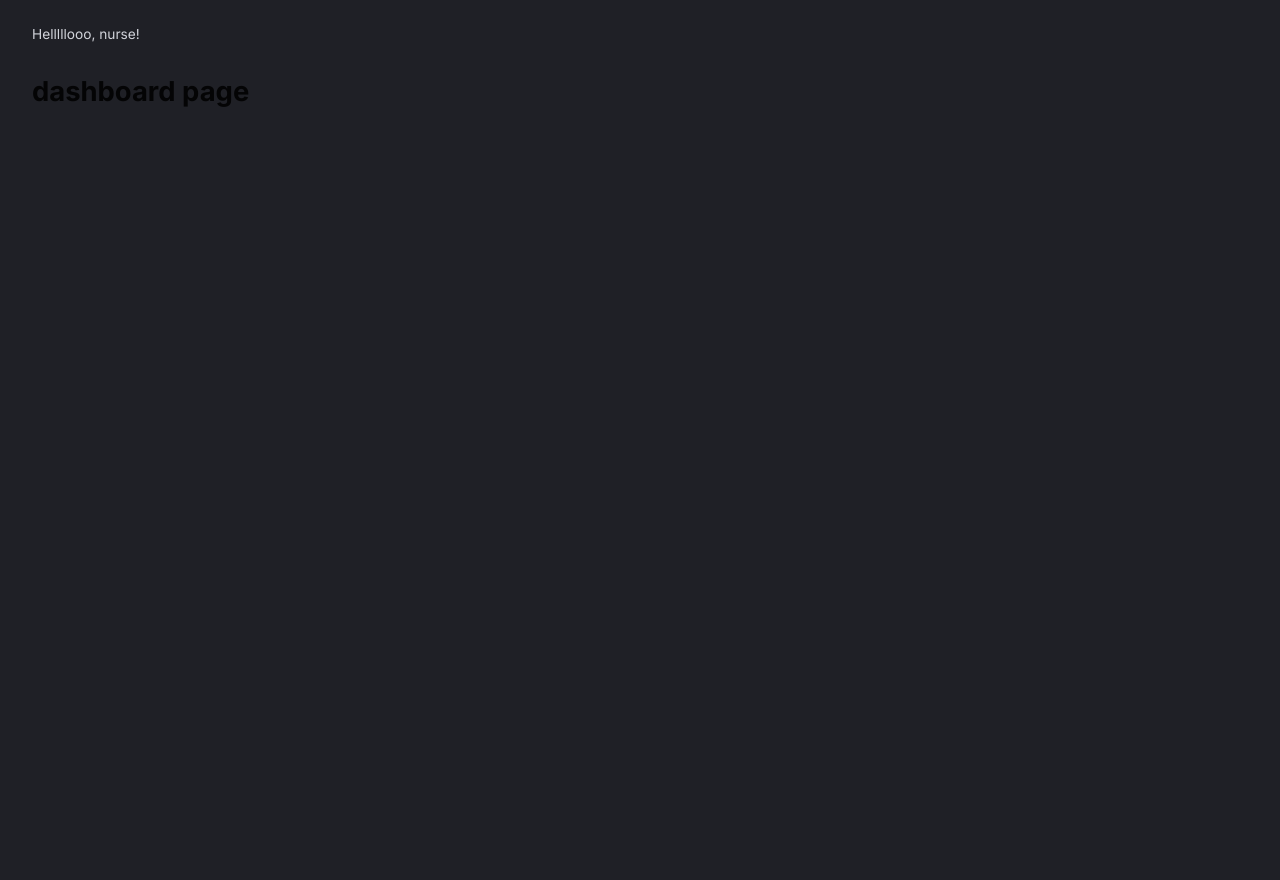
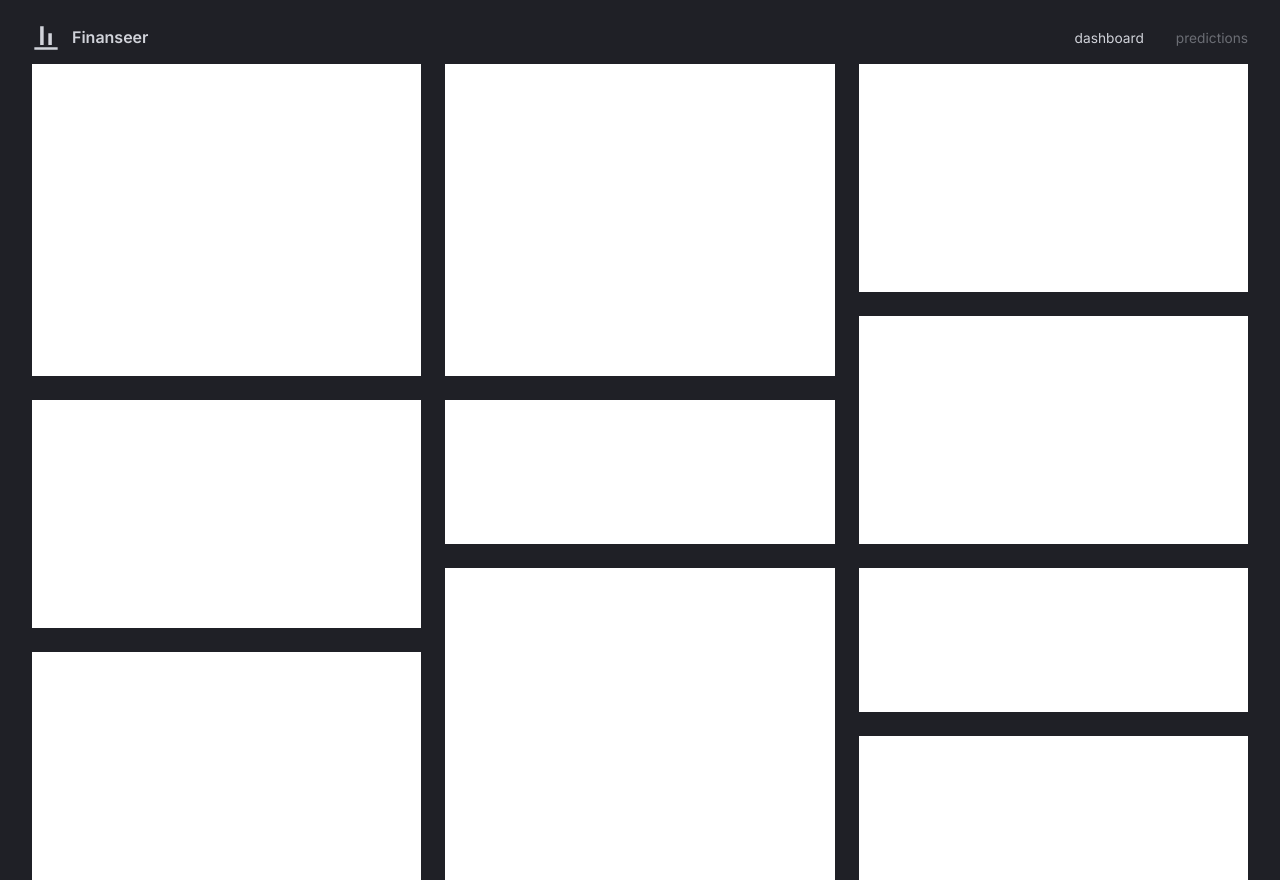
Before and after one commit to coffeendude/dashboard, a React (Vite) app in the folder dash-client/: page / in a window 1280 px wide. Before the commit the page ends 800 px from the top, so only its background shows below. Built offline with nearby package versions, Linux system fonts and the light colour scheme.

Commit message:
setting up the dashboard grid

```diff
--- a/dash-client/src/App.tsx
+++ b/dash-client/src/App.tsx
@@ -4,6 +4,7 @@
 import { themeSettings } from "./theme"
 import { BrowserRouter, Route, Routes } from "react-router-dom"
 import Navbar from "@/scenes/navbar"
+import Dashboard from "@/scenes/dashboard"
 
 
 function App() {
@@ -23,7 +24,7 @@
           <Box width="100%" height="100%" padding="1rem 2rem 4rem 2rem">
             <Navbar />
             <Routes>
-              <Route path="/" element={<div><h1>dashboard page</h1></div>} />
+              <Route path="/" element={<Dashboard />} />
               <Route path="/predictions" element={<div><h1>predictions page</h1></div>} />
             </Routes>
           </Box>
--- /dev/null
+++ b/dash-client/src/scenes/dashboard/index.tsx
@@ -0,0 +1,39 @@
+import { Box, useTheme } from '@mui/material'
+import React from 'react'
+
+
+type Props = {}
+
+const gridTemplate = `
+    "a b c"
+    "a b c"
+    "a b c"
+    "a b f"
+    "d e f"
+    "d e f"
+    "d h i"
+    "g h i"
+    "g h j"
+    "g h j"
+
+`
+
+const Dashboard = (props: Props) => {
+    const { palette } = useTheme()
+    return (
+        <Box width="100%" height="100%" display="grid" gap="1.5rem" sx={{ gridTemplateColumns: "repeat(3, minmax(370px, 1fr))", gridTemplateRows: "repeat(10, minmax(60px, 1fr))", gridTemplateAreas: gridTemplate, }}>
+            <Box bgcolor="#fff" gridArea="a"></Box>
+            <Box bgcolor="#fff" gridArea="b"></Box>
+            <Box bgcolor="#fff" gridArea="c"></Box>
+            <Box bgcolor="#fff" gridArea="d"></Box>
+            <Box bgcolor="#fff" gridArea="e"></Box>
+            <Box bgcolor="#fff" gridArea="f"></Box>
+            <Box bgcolor="#fff" gridArea="g"></Box>
+            <Box bgcolor="#fff" gridArea="h"></Box>
+            <Box bgcolor="#fff" gridArea="i"></Box>
+            <Box bgcolor="#fff" gridArea="j"></Box>
+        </Box>
+    )
+}
+
+export default Dashboard;
--- a/dash-client/src/scenes/navbar/index.tsx
+++ b/dash-client/src/scenes/navbar/index.tsx
@@ -1,5 +1,6 @@
 import { useState } from 'react'
 import { Link } from 'react-router-dom'
+import AlignVerticalBottomIcon from '@mui/icons-material/AlignVerticalBottom';
 import { Box, Typography, useTheme } from '@mui/material'
 import FlexBetween from '@/components/FlexBetween'
 
@@ -8,11 +9,44 @@
 const Navbar = (props: Props) => {
     // This is grabbing the useTheme object from our theme library via the useTheme hook from mui
     const { palette } = useTheme()
-  return (
+    const [selected, setSelected] = useState('dashboard')
+return (
     <FlexBetween mb="0.25rem" p="0.5rem 0rem" color={palette.grey[300]}>
-        Helllllooo, nurse!
+            {/* LEFT SIDE */}
+            <FlexBetween gap="0.75rem">
+                    <AlignVerticalBottomIcon sx={{ fontSize: "28px" }} />
+                    <Typography variant="h4" fontSize="16px">Finanseer</Typography>
+            </FlexBetween>
+
+            {/* RIGHT SIDE */}
+            <FlexBetween gap="2rem">
+                    <Box sx={{ "&:hover": { color: palette.primary[100] }}}>
+                        <Link
+                            to="/"
+                            onClick={() => setSelected('dashboard')}
+                            style={{
+                                color: selected === 'dashboard' ? 'inherit' : palette.grey[700],
+                                textDecoration: 'inherit'
+                            }}
+                        >
+                            dashboard
+                        </Link>
+                    </Box>
+                    <Box sx={{ "&:hover": { color: palette.primary[100] }}}>
+                        <Link
+                            to="/predictions"
+                            onClick={() => setSelected('predictions')}
+                            style={{
+                                color: selected === 'predictions' ? 'inherit' : palette.grey[700],
+                                textDecoration: 'inherit'
+                            }}
+                        >
+                            predictions
+                        </Link>
+                    </Box>
+            </FlexBetween>
     </FlexBetween>
-  )
+)
 }
 
 export default Navbar
```
